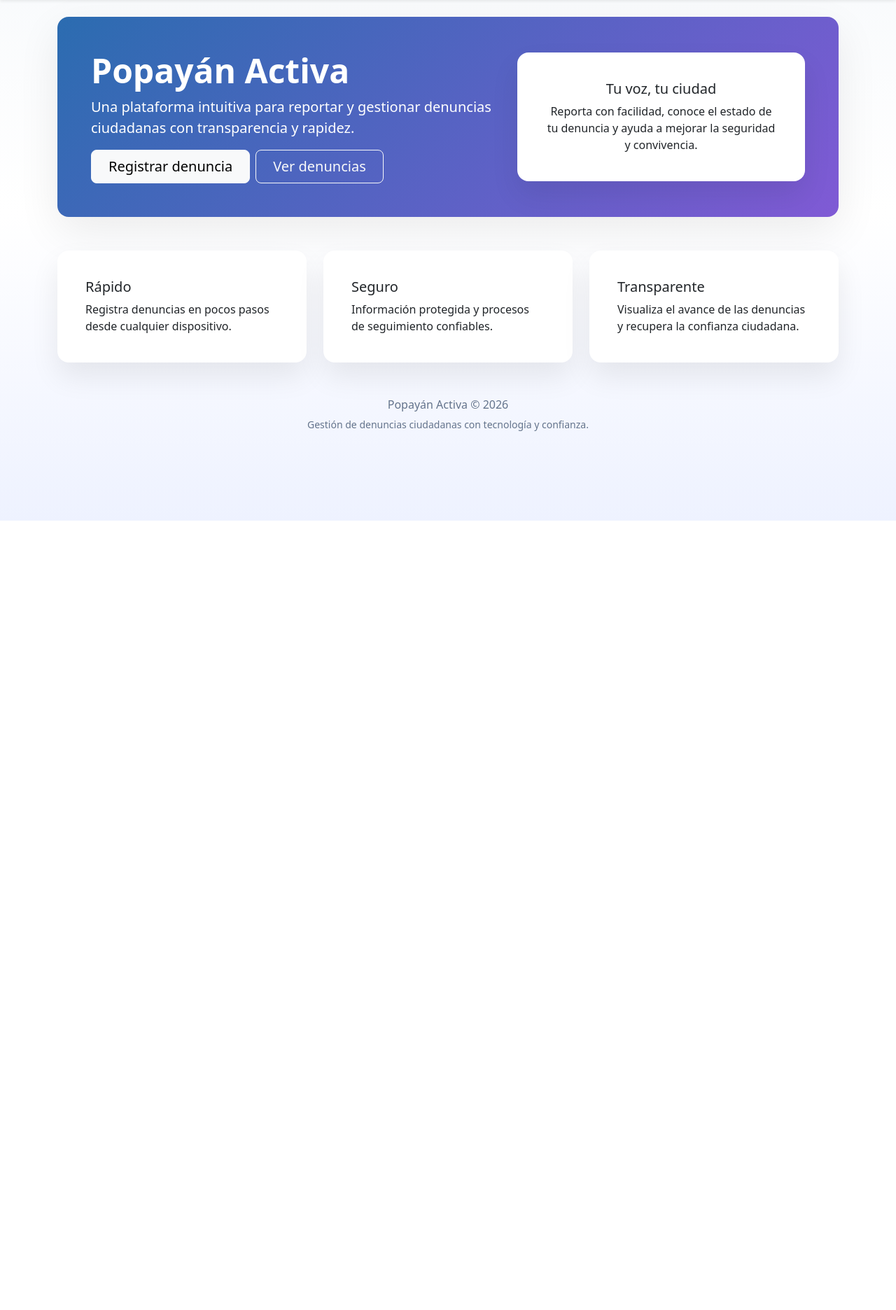
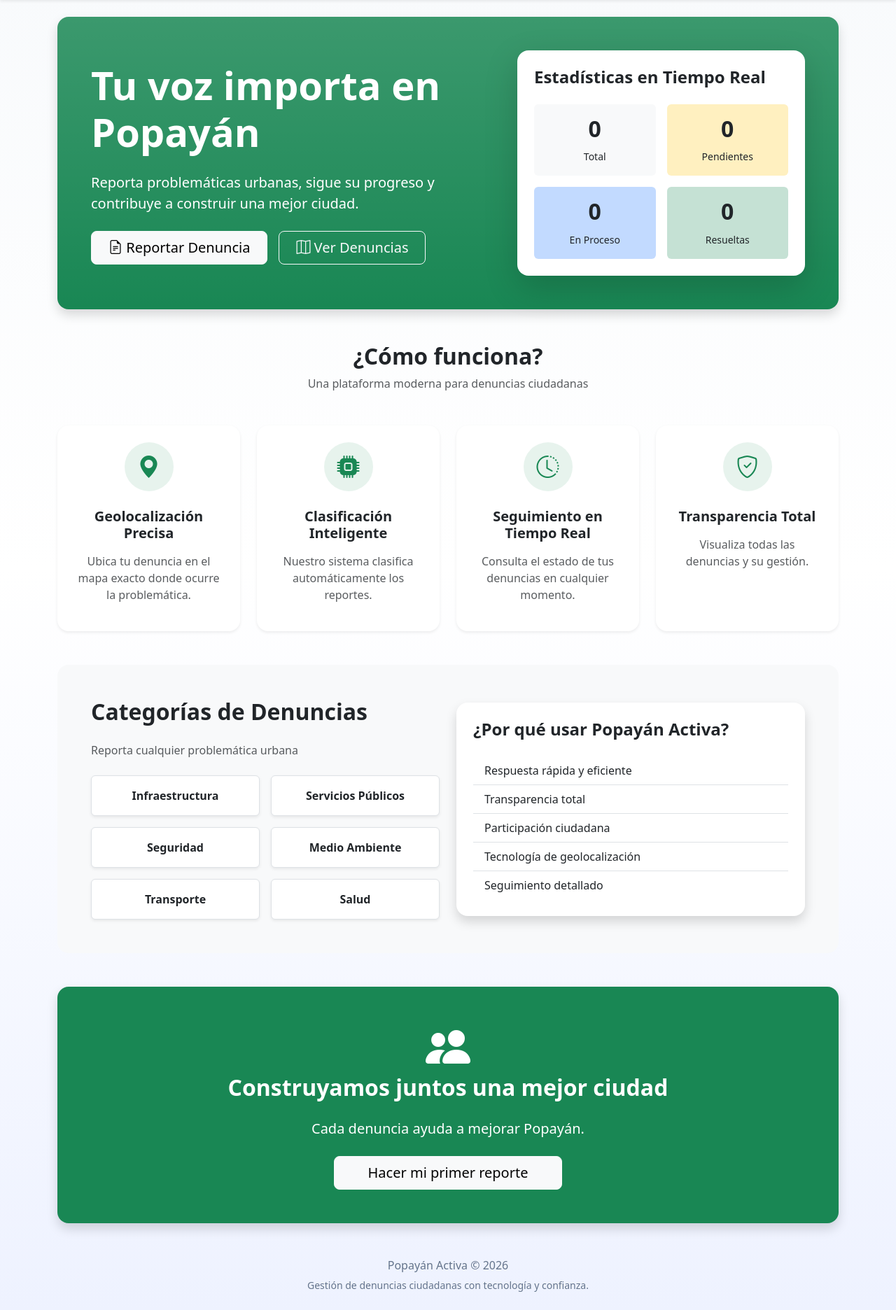
Before and after one commit to jeort99/Popay-n_Activa, a Django app: page / in a window 1280 px wide. Shown: the part 56-1928 px from the top of the page at 70% size. Before the commit the page ends 800 px from the top, so only its background shows below. Run offline with Django 5.2, Linux system fonts and the light colour scheme; data that the repository does not hold is empty.

Commit message:
Actualizacion del home y implementacion de DockerFile

```diff
--- a/denuncias/templates/denuncias/base.html
+++ b/denuncias/templates/denuncias/base.html
@@ -5,6 +5,7 @@
     <meta name="viewport" content="width=device-width, initial-scale=1.0">
     <title>Popayán Activa</title>
     <link href="https://cdn.jsdelivr.net/npm/bootstrap@5.3.2/dist/css/bootstrap.min.css" rel="stylesheet">
+    <link rel="stylesheet" href="https://cdn.jsdelivr.net/npm/bootstrap-icons@1.11.3/font/bootstrap-icons.min.css">
     <style>
         body {
             background: linear-gradient(180deg, #f8fafc 0%, #ffffff 45%, #eef2ff 100%);
--- a/denuncias/templates/home.html
+++ b/denuncias/templates/home.html
@@ -1,51 +1,275 @@
 {% extends "denuncias/base.html" %}
 
 {% block content %}
-<section class="hero p-5 mb-5">
+
+<!-- HERO -->
+<section class="bg-success bg-gradient text-white rounded-4 p-5 mb-5 shadow">
+
     <div class="row align-items-center">
+
         <div class="col-lg-7">
-            <h1 class="display-5 fw-bold">Popayán Activa</h1>
-            <p class="lead">Una plataforma intuitiva para reportar y gestionar denuncias ciudadanas con transparencia y rapidez.</p>
-            <div class="d-grid gap-2 d-sm-flex justify-content-sm-start">
-                <a href="/denuncias/nueva/" class="btn btn-light btn-lg px-4">Registrar denuncia</a>
-                <a href="/denuncias/" class="btn btn-outline-light btn-lg px-4">Ver denuncias</a>
+
+            <h1 class="display-4 fw-bold mb-4">
+                Tu voz importa en Popayán
+            </h1>
+
+            <p class="lead mb-4">
+                Reporta problemáticas urbanas, sigue su progreso
+                y contribuye a construir una mejor ciudad.
+            </p>
+
+            <div class="d-flex gap-3 flex-wrap">
+
+                <a href="/denuncias/nueva/"
+                   class="btn btn-light btn-lg px-4">
+
+                    <i class="bi bi-file-earmark-text"></i>
+                    Reportar Denuncia
+
+                </a>
+
+                <a href="/denuncias/"
+                   class="btn btn-outline-light btn-lg px-4">
+
+                    <i class="bi bi-map"></i>
+                    Ver Denuncias
+
+                </a>
+
             </div>
+
         </div>
-        <div class="col-lg-5 text-center mt-4 mt-lg-0">
-            <div class="card bg-white text-dark card-custom p-4">
-                <div class="card-body">
-                    <h5 class="card-title">Tu voz, tu ciudad</h5>
-                    <p class="card-text">Reporta con facilidad, conoce el estado de tu denuncia y ayuda a mejorar la seguridad y convivencia.</p>
+
+        <!-- ESTADÍSTICAS -->
+
+        <div class="col-lg-5 mt-5 mt-lg-0">
+
+            <div class="card border-0 shadow-lg rounded-4">
+
+                <div class="card-body p-4">
+
+                    <h4 class="fw-bold mb-4">
+                        Estadísticas en Tiempo Real
+                    </h4>
+
+                    <div class="row g-3">
+
+                        <div class="col-6">
+                            <div class="bg-light rounded p-3 text-center">
+                                <h2 class="fw-bold">
+                                    {{ stats.total }}
+                                </h2>
+
+                                <small>Total</small>
+                            </div>
+                        </div>
+
+                        <div class="col-6">
+                            <div class="bg-warning bg-opacity-25 rounded p-3 text-center">
+                                <h2 class="fw-bold">
+                                    {{ stats.pendientes }}
+                                </h2>
+
+                                <small>Pendientes</small>
+                            </div>
+                        </div>
+
+                        <div class="col-6">
+                            <div class="bg-primary bg-opacity-25 rounded p-3 text-center">
+                                <h2 class="fw-bold">
+                                    {{ stats.proceso }}
+                                </h2>
+
+                                <small>En Proceso</small>
+                            </div>
+                        </div>
+
+                        <div class="col-6">
+                            <div class="bg-success bg-opacity-25 rounded p-3 text-center">
+                                <h2 class="fw-bold">
+                                    {{ stats.resueltas }}
+                                </h2>
+
+                                <small>Resueltas</small>
+                            </div>
+                        </div>
+
+                    </div>
+
                 </div>
+
             </div>
+
         </div>
+
     </div>
+
 </section>
 
-<section id="beneficios" class="row g-4">
-    <div class="col-md-4">
-        <div class="card card-custom p-4 h-100">
-            <div class="card-body">
-                <h5 class="card-title">Rápido</h5>
-                <p class="card-text">Registra denuncias en pocos pasos desde cualquier dispositivo.</p>
+<!-- FEATURES -->
+
+<section class="mb-5">
+
+    <div class="text-center mb-5">
+
+        <h2 class="fw-bold">
+            ¿Cómo funciona?
+        </h2>
+
+        <p class="text-muted">
+            Una plataforma moderna para denuncias ciudadanas
+        </p>
+
+    </div>
+
+    <div class="row g-4">
+
+        {% for feature in features %}
+
+        <div class="col-md-6 col-lg-3">
+
+            <div class="card h-100 border-0 shadow-sm rounded-4">
+
+                <div class="card-body p-4 text-center">
+
+                    <div class="bg-success bg-opacity-10
+                                d-inline-flex
+                                align-items-center
+                                justify-content-center
+                                rounded-circle
+                                mb-4"
+                         style="width:70px;height:70px;">
+
+                        <i class="bi {{ feature.icon }}
+                                  text-success
+                                  fs-2">
+                        </i>
+
+                    </div>
+
+                    <h5 class="fw-bold mb-3">
+                        {{ feature.title }}
+                    </h5>
+
+                    <p class="text-muted">
+                        {{ feature.description }}
+                    </p>
+
+                </div>
+
             </div>
+
         </div>
+
+        {% endfor %}
+
     </div>
-    <div class="col-md-4">
-        <div class="card card-custom p-4 h-100">
-            <div class="card-body">
-                <h5 class="card-title">Seguro</h5>
-                <p class="card-text">Información protegida y procesos de seguimiento confiables.</p>
+
+</section>
+
+<!-- CATEGORÍAS -->
+
+<section class="bg-light rounded-4 p-5 mb-5">
+
+    <div class="row align-items-center">
+
+        <div class="col-lg-6">
+
+            <h2 class="fw-bold mb-4">
+                Categorías de Denuncias
+            </h2>
+
+            <p class="text-muted mb-4">
+                Reporta cualquier problemática urbana
+            </p>
+
+            <div class="row g-3">
+
+                {% for categoria in categorias %}
+
+                <div class="col-6">
+
+                    <div class="bg-white border rounded p-3 text-center fw-semibold shadow-sm">
+
+                        {{ categoria }}
+
+                    </div>
+
+                </div>
+
+                {% endfor %}
+
             </div>
+
         </div>
+
+        <!-- BENEFICIOS -->
+
+        <div class="col-lg-6 mt-5 mt-lg-0">
+
+            <div class="card border-0 shadow rounded-4">
+
+                <div class="card-body p-4">
+
+                    <h4 class="fw-bold mb-4">
+                        ¿Por qué usar Popayán Activa?
+                    </h4>
+
+                    <ul class="list-group list-group-flush">
+
+                        <li class="list-group-item">
+                            Respuesta rápida y eficiente
+                        </li>
+
+                        <li class="list-group-item">
+                            Transparencia total
+                        </li>
+
+                        <li class="list-group-item">
+                            Participación ciudadana
+                        </li>
+
+                        <li class="list-group-item">
+                            Tecnología de geolocalización
+                        </li>
+
+                        <li class="list-group-item">
+                            Seguimiento detallado
+                        </li>
+
+                    </ul>
+
+                </div>
+
+            </div>
+
+        </div>
+
     </div>
-    <div class="col-md-4">
-        <div class="card card-custom p-4 h-100">
-            <div class="card-body">
-                <h5 class="card-title">Transparente</h5>
-                <p class="card-text">Visualiza el avance de las denuncias y recupera la confianza ciudadana.</p>
-            </div>
-        </div>
-    </div>
+
 </section>
+
+<!-- CTA -->
+
+<section class="bg-success text-white rounded-4 p-5 text-center shadow">
+
+    <i class="bi bi-people-fill display-3 mb-4"></i>
+
+    <h2 class="fw-bold mb-4">
+        Construyamos juntos una mejor ciudad
+    </h2>
+
+    <p class="lead mb-4">
+        Cada denuncia ayuda a mejorar Popayán.
+    </p>
+
+    <a href="/denuncias/nueva/"
+       class="btn btn-light btn-lg px-5">
+
+        Hacer mi primer reporte
+
+    </a>
+
+</section>
+
 {% endblock %}
--- a/denuncias/views.py
+++ b/denuncias/views.py
@@ -4,7 +4,57 @@ from .forms import DenunciaForm
 
 
 def home(request):
-    return render(request, "home.html")
+
+    denuncias = Denuncia.objects.all()
+
+    stats = {
+        "total": denuncias.count(),
+        "pendientes": denuncias.filter(estado__iexact="Pendiente").count(),
+        "proceso": denuncias.filter(estado__iexact="En Proceso").count(),
+        "resueltas": denuncias.filter(estado__iexact="Resuelta").count(),
+    }
+
+    features = [
+        {
+            "icon": "bi-geo-alt-fill",
+            "title": "Geolocalización Precisa",
+            "description": "Ubica tu denuncia en el mapa exacto donde ocurre la problemática.",
+        },
+        {
+            "icon": "bi-cpu-fill",
+            "title": "Clasificación Inteligente",
+            "description": "Nuestro sistema clasifica automáticamente los reportes.",
+        },
+        {
+            "icon": "bi-clock-history",
+            "title": "Seguimiento en Tiempo Real",
+            "description": "Consulta el estado de tus denuncias en cualquier momento.",
+        },
+        {
+            "icon": "bi-shield-check",
+            "title": "Transparencia Total",
+            "description": "Visualiza todas las denuncias y su gestión.",
+        },
+    ]
+
+    categorias = [
+        "Infraestructura",
+        "Servicios Públicos",
+        "Seguridad",
+        "Medio Ambiente",
+        "Transporte",
+        "Salud",
+    ]
+
+    return render(
+        request,
+        "home.html",
+        {
+            "stats": stats,
+            "features": features,
+            "categorias": categorias,
+        },
+    )
 
 
 def lista_denuncias(request):
@@ -17,12 +67,17 @@ def mis_denuncias(request):
     estado = request.GET.get("estado", "").strip()
 
     denuncias = Denuncia.objects.all()
+
     if email:
         denuncias = denuncias.filter(usuario__email__iexact=email)
+
     if estado:
         denuncias = denuncias.filter(estado__iexact=estado)
 
-    estados = Denuncia.objects.order_by().values_list("estado", flat=True).distinct()
+    estados = Denuncia.objects.order_by().values_list(
+        "estado",
+        flat=True
+    ).distinct()
 
     return render(
         request,
@@ -37,40 +92,72 @@ def mis_denuncias(request):
 
 
 def registrar_denuncia(request):
+
     if request.method == "POST":
+
         form = DenunciaForm(request.POST)
+
         if form.is_valid():
             form.save()
             return redirect("lista_denuncias")
+
     else:
         form = DenunciaForm()
 
-    return render(request, "registrar_denuncia.html", {"form": form})
+    return render(
+        request,
+        "registrar_denuncia.html",
+        {
+            "form": form
+        }
+    )
 
 
 def editar_estado(request, denuncia_id):
-    denuncia = get_object_or_404(Denuncia, pk=denuncia_id)
-    estados = ["Pendiente", "En Proceso", "Resuelta"]
+
+    denuncia = get_object_or_404(
+        Denuncia,
+        pk=denuncia_id
+    )
+
+    estados = [
+        "Pendiente",
+        "En Proceso",
+        "Resuelta"
+    ]
 
     if request.method == "POST":
+
         nuevo_estado = request.POST.get("estado")
+
         if nuevo_estado in estados:
             denuncia.estado = nuevo_estado
             denuncia.save()
+
             return redirect("lista_denuncias")
 
     return render(
         request,
         "editar_estado.html",
-        {"denuncia": denuncia, "estados": estados},
+        {
+            "denuncia": denuncia,
+            "estados": estados,
+        },
     )
 
 
 def detalle_denuncia(request, denuncia_id):
-    denuncia = get_object_or_404(Denuncia, pk=denuncia_id)
+
+    denuncia = get_object_or_404(
+        Denuncia,
+        pk=denuncia_id
+    )
+
     geolocalizacion = None
+
     try:
         geolocalizacion = denuncia.geolocalizacion
+
     except Exception:
         geolocalizacion = None
 
--- /dev/null
+++ b/requirements.txt
@@ -0,0 +1,6 @@
+asgiref==3.9.1
+Django==5.2.4
+django-leaflet==0.32.0
+pillow==11.3.0
+sqlparse==0.5.3
+tzdata==2025.2
```
Also changed, not shown: denuncias/models.py (+6 -6 lines), docker-compose.yml (added, +22 -0 lines), popayanactiva/settings.py (+11 -3 lines), db.sqlite3 (added), denuncias/migrations/0001_initial.py, 3 other files.
